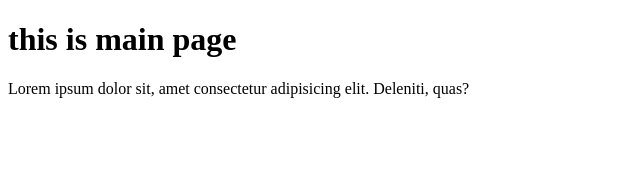
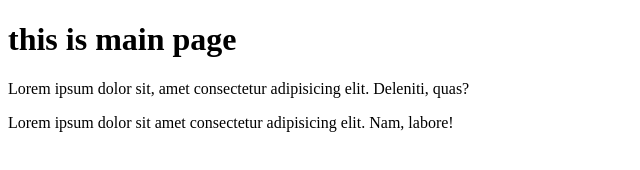
Before and after one commit to MahamTahir31/Test-Repo, a plain HTML site: page index.html in a window 1280 px wide. Shown: the whole page, without its empty margins (0-640 px from the left). Drawn offline with Linux system fonts and the light colour scheme.

Commit message:
again changes updated

```diff
--- a/index.html
+++ b/index.html
@@ -8,5 +8,8 @@
 <body>
     <h1>this is main page</h1>
     <p>Lorem ipsum dolor sit, amet consectetur adipisicing elit. Deleniti, quas?</p>
+    <div>
+        <p>Lorem ipsum dolor sit amet consectetur adipisicing elit. Nam, labore!</p>
+    </div>
 </body>
 </html>
```
